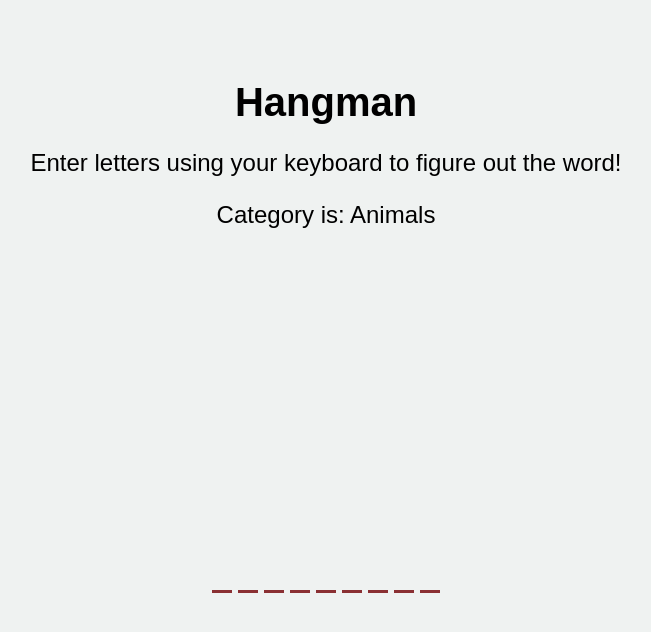
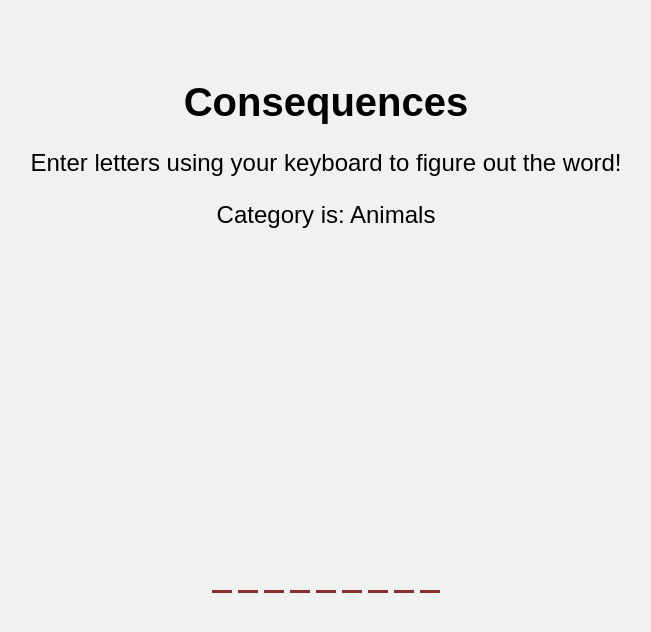
Before and after one commit to summeredwards/fwd-final-project, a React (Create React App) app: page / in a window 1280 px wide. Shown: the top 632 px of the page, without its empty margins (314-965 px from the left). Built offline with nearby package versions, Linux system fonts and the light colour scheme; a web font is replaced by a local one.

Commit message:
change title of game

```diff
--- a/public/index.html
+++ b/public/index.html
@@ -9,7 +9,7 @@
       name="description"
       content="Web site created using create-react-app"
     />
-    <title>Hangman</title>
+    <title>Consequences</title>
   </head>
   <body>
     <noscript>You need to enable JavaScript to run this app.</noscript>
--- a/src/components/Header.js
+++ b/src/components/Header.js
@@ -3,7 +3,7 @@ import React from 'react'
 const  Header = ({categoryName}) => {
     return(
         <>
-            <h1>Hangman</h1>
+            <h1>Consequences</h1>
             <p>Enter letters using your keyboard to figure out the word!</p>
             <p>Category is: {categoryName}</p>
         </>
```
